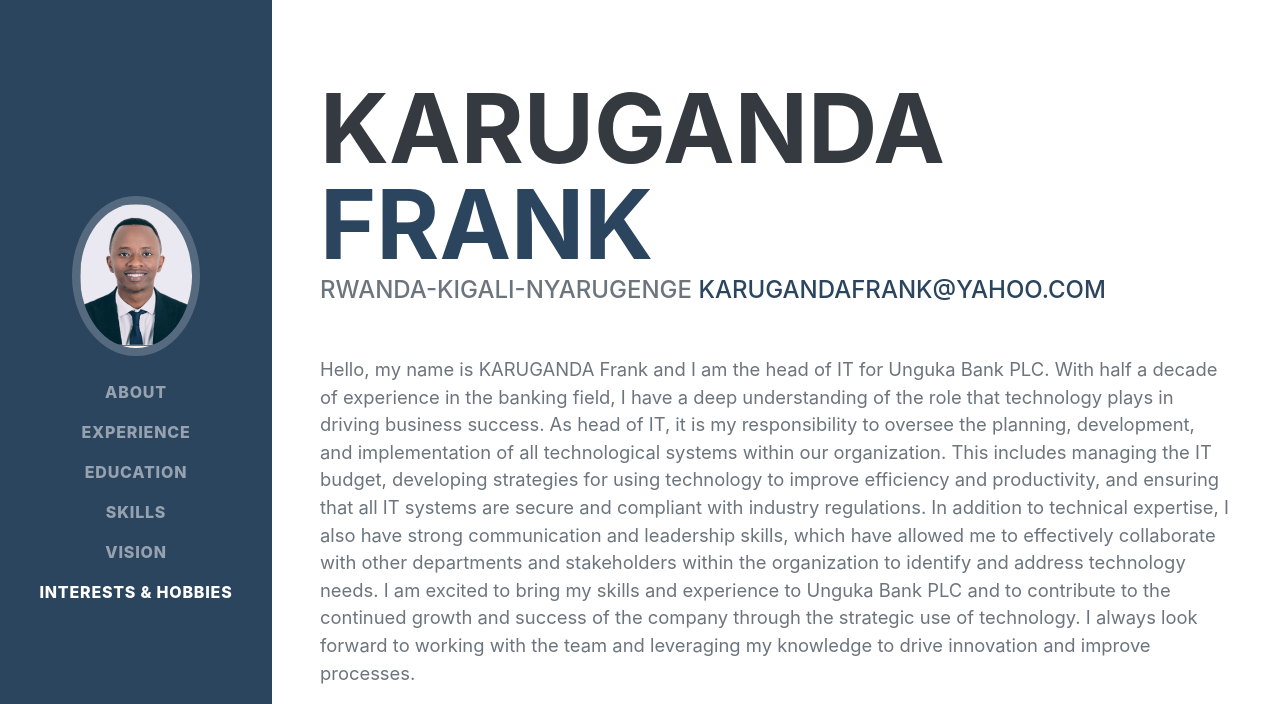
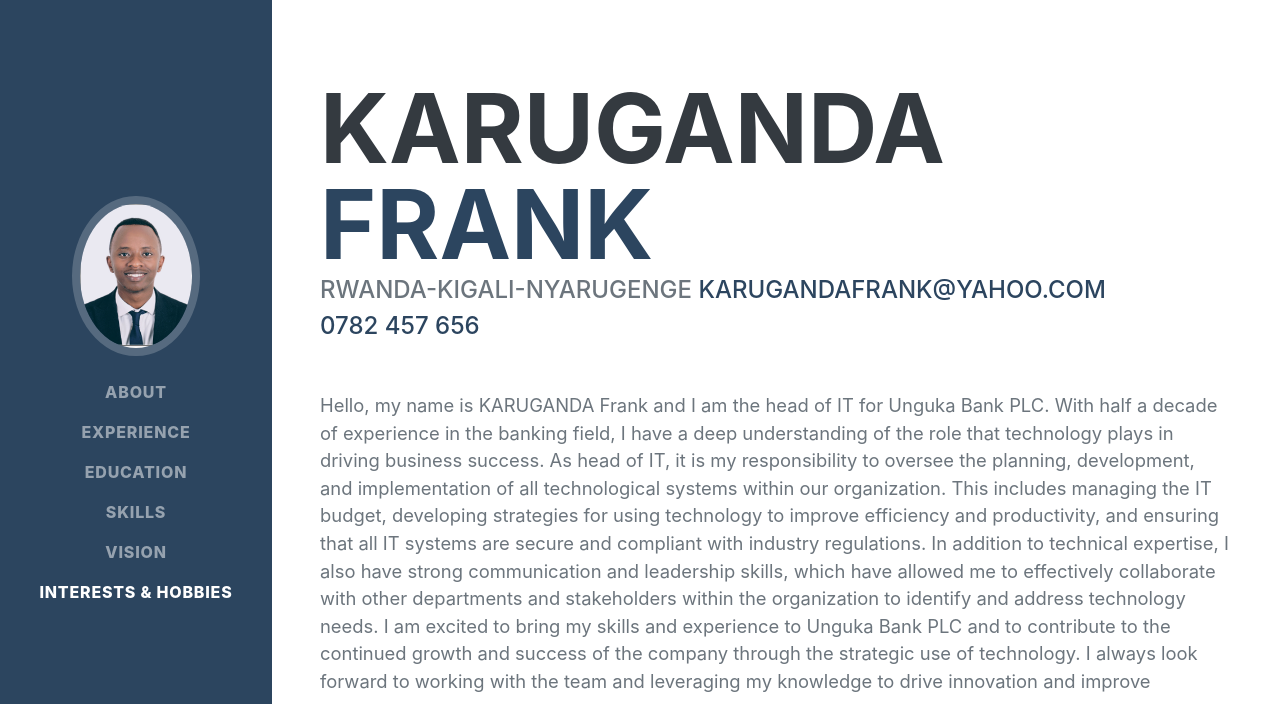
Before and after one commit to karuganda/profile, a plain HTML site: page index.html in a window 1280 px wide. Shown: the top 704 px of the page. Drawn offline with nearby package versions, Linux system fonts and the light colour scheme; a web font is replaced by a local one.

Commit message:
Updated the contacts

```diff
--- a/index.html
+++ b/index.html
@@ -38,7 +38,7 @@
             <section class="resume-section" id="about">
                 <div class="resume-section-content">
                     <h1 class="mb-0">Karuganda <span class="text-primary">Frank</span></h1>
-                    <div class="subheading mb-5">Rwanda-Kigali-Nyarugenge <a href="mailto:karugandafrank@yahoo.com">Karugandafrank@yahoo.com</a></div>
+                    <div class="subheading mb-5">Rwanda-Kigali-Nyarugenge <a href="mailto:karugandafrank@yahoo.com">Karugandafrank@yahoo.com</a><br><a href="tel:+250782457656">0782 457 656</a></div>
                     <p class="lead mb-5"> Hello, my name is KARUGANDA Frank and I am the head of IT for Unguka Bank PLC. With half a decade of experience in the banking field,
                          I have a deep understanding of the role that technology plays in driving business success. As head of IT, it is my responsibility to oversee the planning, development,
                          and implementation of all technological systems within our organization. This includes managing the IT budget, developing strategies for using technology to improve efficiency and productivity, and ensuring that all IT systems are secure and compliant with industry regulations.
```
